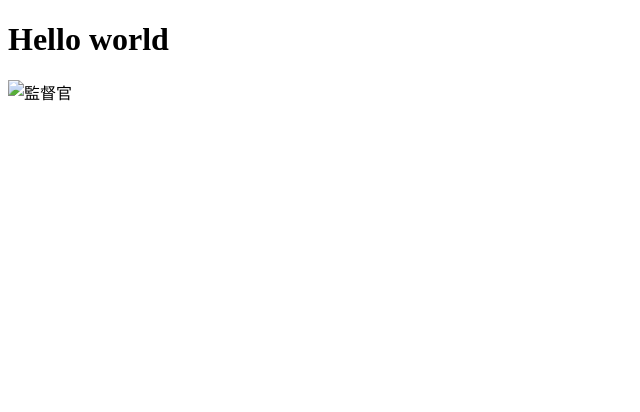
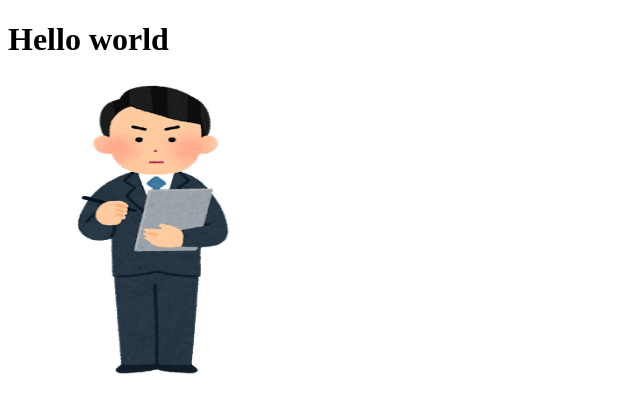
Before and after one commit to 47102/www, a plain HTML site: page index.html in a window 1280 px wide. Shown: the whole page, without its empty margins (0-640 px from the left). Drawn offline with Linux system fonts and the light colour scheme.

Commit message:
Update index.html

```diff
--- a/index.html
+++ b/index.html
@@ -4,6 +4,6 @@
   </head>
   <body>
     <h1>Hello world</h1>
-    <img src="./img/ファイル名" alt="監督官" width="300" height="300">
+    <img src="./img/イラストや.png" alt="監督官" width="300" height="300">
   </body>
 </html>
```
